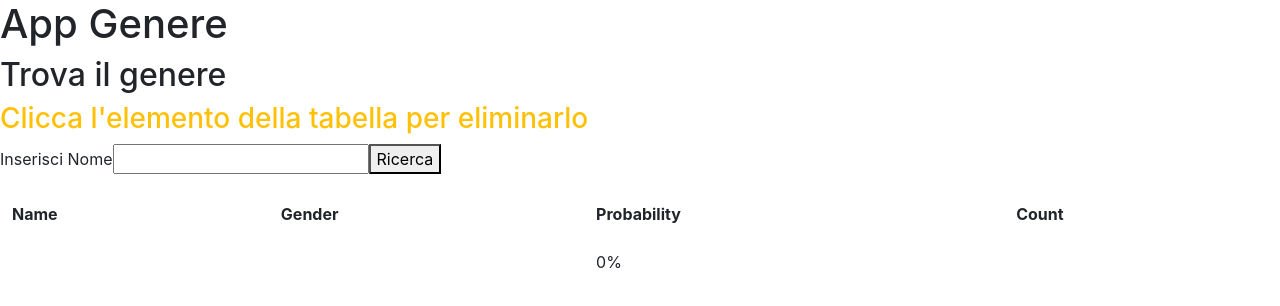
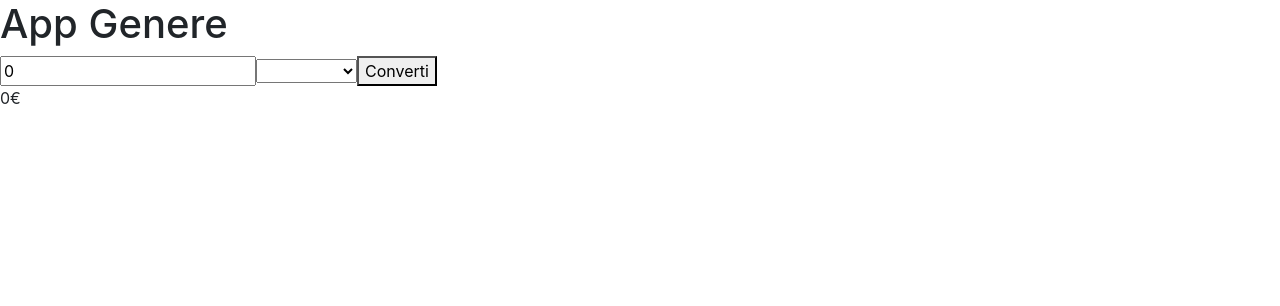
Before and after one commit to BadTripp/Gender-API-Angular, an Angular app: page / in a window 1280 px wide. Shown: the top 306 px of the page. Built offline with nearby package versions, Linux system fonts and the light colour scheme.

Commit message:
add convert EUR-BTC

```diff
--- a/src/app/app.component.html
+++ b/src/app/app.component.html
@@ -1,2 +1,3 @@
 <h1>{{title}}</h1>
-<app-gender></app-gender>
+<!-- <app-gender></app-gender> -->
+<app-convertitore></app-convertitore>
--- a/src/app/app.module.ts
+++ b/src/app/app.module.ts
@@ -1,7 +1,9 @@
 import { NgModule } from '@angular/core';
 import {HttpClientModule} from "@angular/common/http";
+import { ConvertitoreService } from './convertitore/convertitore.component.service';
 import { ConvertiGenderPipe } from './gender/gender.transform.pipe';
 import { FormsModule } from '@angular/forms';
+import { ConvertitoreComponent } from './convertitore/convertitore.component';
 import { PrimaMaiuscola } from './gender/prima.maiuscola.pipe';
 import { ConvertiProb } from './gender/prob.transform.pipe';
 import { GenderService } from './gender/gender.service';
@@ -12,6 +14,7 @@ import { AppComponent } from './app.component';
 
 @NgModule({
   declarations: [
+    ConvertitoreComponent,
     PrimaMaiuscola,
     ConvertiProb,
     ConvertiGenderPipe,
@@ -24,7 +27,7 @@ import { AppComponent } from './app.component';
     BrowserModule,
     AppRoutingModule
   ],
-  providers: [GenderService],
+  providers: [GenderService,ConvertitoreService],
   bootstrap: [AppComponent]
 })
 export class AppModule { }
--- /dev/null
+++ b/src/app/convertitore/convertitore.component.html
@@ -0,0 +1,7 @@
+<input [(ngModel)]="euro" type="text">
+<select [(ngModel)]="conversioneM">
+    <option value="EUR">EUR->BTC</option>
+    <option value="BTC">BTC->EUR</option>
+</select>
+<button (click)="converti()">Converti</button>
+<p>{{valoreBit}}{{(conversioneM=="EUR")?"₿":"€"}}</p>
--- /dev/null
+++ b/src/app/convertitore/convertitore.component.service.ts
@@ -0,0 +1,32 @@
+import { HttpClient } from "@angular/common/http";
+import { Injectable } from "@angular/core";
+import { Observable } from "rxjs";
+
+@Injectable()
+
+export class ConvertitoreService{
+
+    constructor(private http:HttpClient){}
+
+    // saveData(names:any){
+    //     localStorage.setItem("names", JSON.stringify(names));
+    // }
+    // loadData(){
+    //     // JSON.parse(local)
+    //     let scheda:any = [{
+    //         name:"",
+    //         gender:"",
+    //         probability:"",
+    //         count:""
+    //     }]
+    //     let local=localStorage.getItem("names")
+    //     return (local)?JSON.parse(local):scheda;
+    // }
+
+
+
+    getData():Observable<any>{
+        let url="https://api.coindesk.com/v1/bpi/currentprice.json"
+        return this.http.get<any>(url);
+    }
+}
--- /dev/null
+++ b/src/app/convertitore/convertitore.component.ts
@@ -0,0 +1,39 @@
+import { Component } from "@angular/core";
+import { ConvertitoreService } from "./convertitore.component.service";
+
+
+
+
+@Component({
+    selector:"<app-convertitore>",
+    templateUrl:"./convertitore.component.html"
+})
+
+export class ConvertitoreComponent{
+    euro=0;
+    valori:any={};
+    error:any;
+    valoreBit:Number=0;
+    conversioneM="";
+
+
+    constructor(private conv:ConvertitoreService){
+
+    }
+
+    converti(){
+
+        this.conv.getData().subscribe({
+            next:(dato:any)=>{
+                this.valori=dato.bpi.EUR;
+
+                (this.conversioneM=="EUR")?this.valoreBit=this.euro/this.valori.rate_float:this.valoreBit=this.euro*this.valori.rate_float
+
+            },
+            error:(err:any)=>{
+
+            }
+        });
+
+    }
+}
--- a/src/app/gender/gender.component.html
+++ b/src/app/gender/gender.component.html
@@ -3,6 +3,8 @@
 <div>
     Inserisci Nome<input [(ngModel)]="nome" type="text">
     <button (click)="trovaGenere()" >Ricerca</button>
+    <button (click)="removeAll()" >Cancella Cronologia</button>
+
     <p class="text-danger">{{error}}</p>
     <table  class="table table-borderless table-hover">
         <th>Name</th>
--- a/src/app/gender/gender.component.ts
+++ b/src/app/gender/gender.component.ts
@@ -23,7 +23,9 @@ export class GenderComponent{
         this.arr=this.arr.filter(item=>item.name != itemR)
         this.gs.saveData(this.arr)
     }
-
+    removeAll(){
+        this.arr=[]
+    }
     trovaGenere(){
 
         this.gs.getData(this.nome).subscribe({
```
